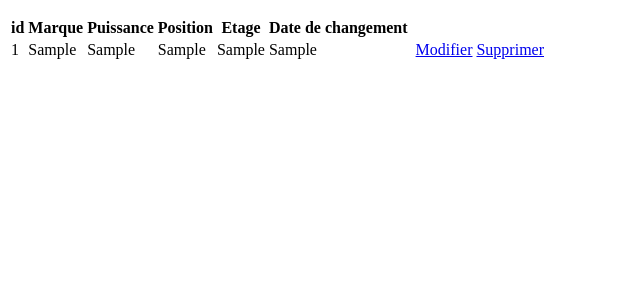
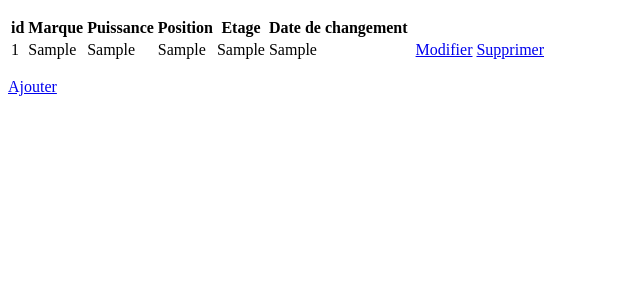
Before and after one commit to LisaDevoghelaere/dasboard, a PHP site: page / in a window 1280 px wide. Shown: the part 98-398 px from the top of the page, without its empty margins (0-640 px from the left). Run offline with PHP 8.4, Linux system fonts and the light colour scheme; tables that the repository leaves empty or names only in its code hold one stand-in row (values such as "Sample post"); style sheets or scripts are compiled from the project's sources.

Commit message:
ajout d'un bouton Ajouter

```diff
--- a/index.php
+++ b/index.php
@@ -56,6 +56,7 @@ require_once('db.php');
                 echo '<p>Aucune donnée disponible</p>';
             }
             ?>
+            <p><a href="edit.php"> Ajouter </a></p>
         </main>
     </body>
 </html>
```
